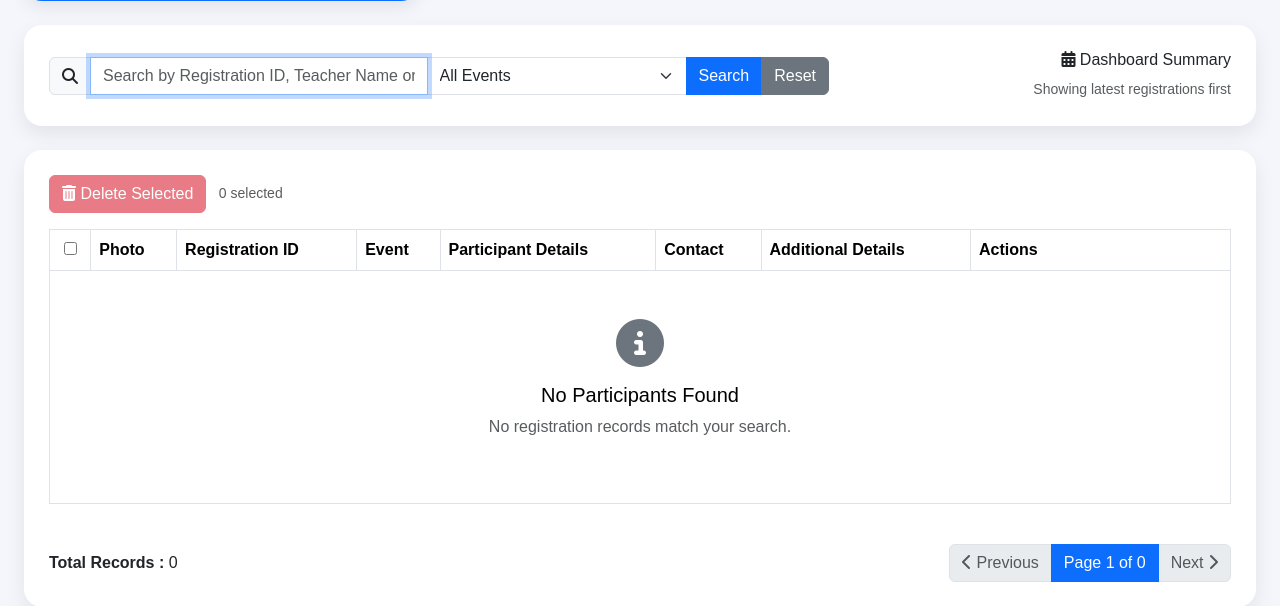
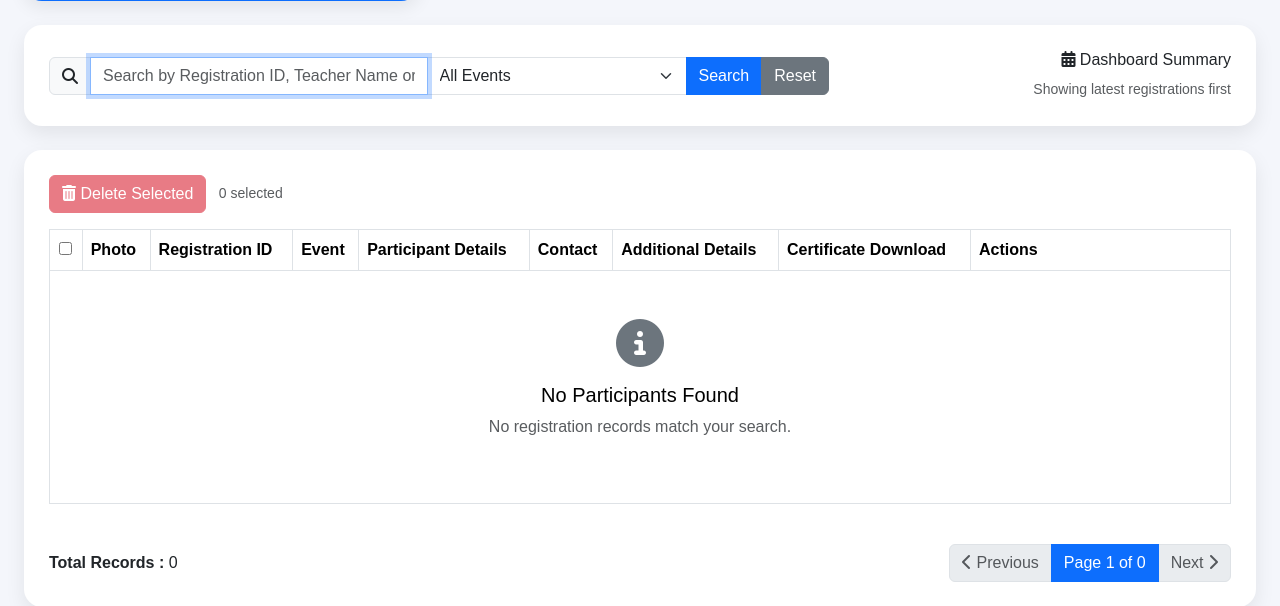
Before and after one commit to arulrajantnj/Event-management, a Flask app: page /admin in a window 1280 px wide. Shown: the part 375-981 px from the top of the page. Run offline with Flask 3, Linux system fonts and the light colour scheme; the visitor is signed in with stand-in values (Sample User, id 1); data that the repository does not hold is empty; some libraries are stand-ins or nearby versions.

Commit message:
Latest website feature updates

```diff
--- a/routes.py
+++ b/routes.py
@@ -1577,6 +1577,11 @@ def download_certificate(reg_id):
     if not os.path.exists(filepath):
         return "Certificate not found"
 
+    if participant:
+        participant.download_count = (participant.download_count or 0) + 1
+        participant.last_download = datetime.utcnow()
+        db.session.commit()
+
     return send_file(filepath, as_attachment=True)
 
 
--- a/templates/admin/dashboard.html
+++ b/templates/admin/dashboard.html
@@ -495,6 +495,8 @@ PARTICIPANT TABLE
 
 <th>Additional Details</th>
 
+<th>Certificate Download</th>
+
 <th width="260">
 
 Actions
@@ -650,6 +652,20 @@ No Photo
 
 </td>
 
+<td>
+{% if p.download_count %}
+<span class="badge bg-success"><i class="fa-solid fa-circle-check"></i> Downloaded</span>
+<br>
+<small class="text-muted">{{ p.download_count }} time{{ '' if p.download_count == 1 else 's' }}</small>
+{% if p.last_download %}
+<br>
+<small class="text-muted">Last: {{ p.last_download.strftime('%d %b %Y %I:%M %p') }}</small>
+{% endif %}
+{% else %}
+<span class="badge bg-secondary"><i class="fa-solid fa-clock"></i> Not downloaded</span>
+{% endif %}
+</td>
+
 
 <!-- ================= ACTION BUTTONS ================= -->
 
@@ -701,7 +717,7 @@ Delete
 
 <tr>
 
-<td colspan="9" class="text-center py-5">
+<td colspan="10" class="text-center py-5">
 
 <i class="fa-solid fa-circle-info fa-3x text-secondary mb-3"></i>
 
```
Also changed, not shown: instance/event.db.
